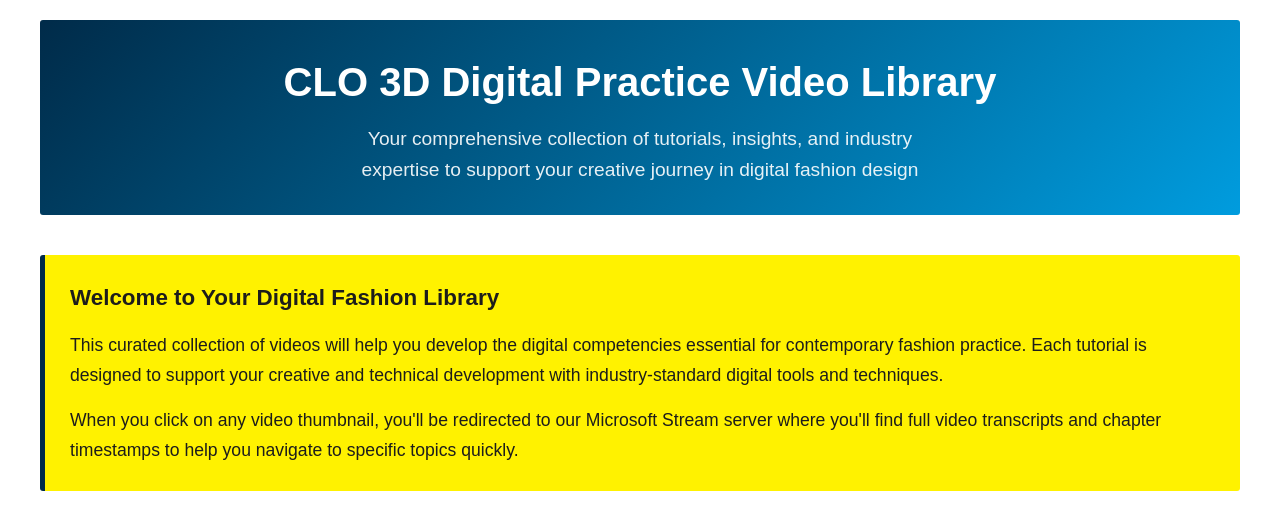
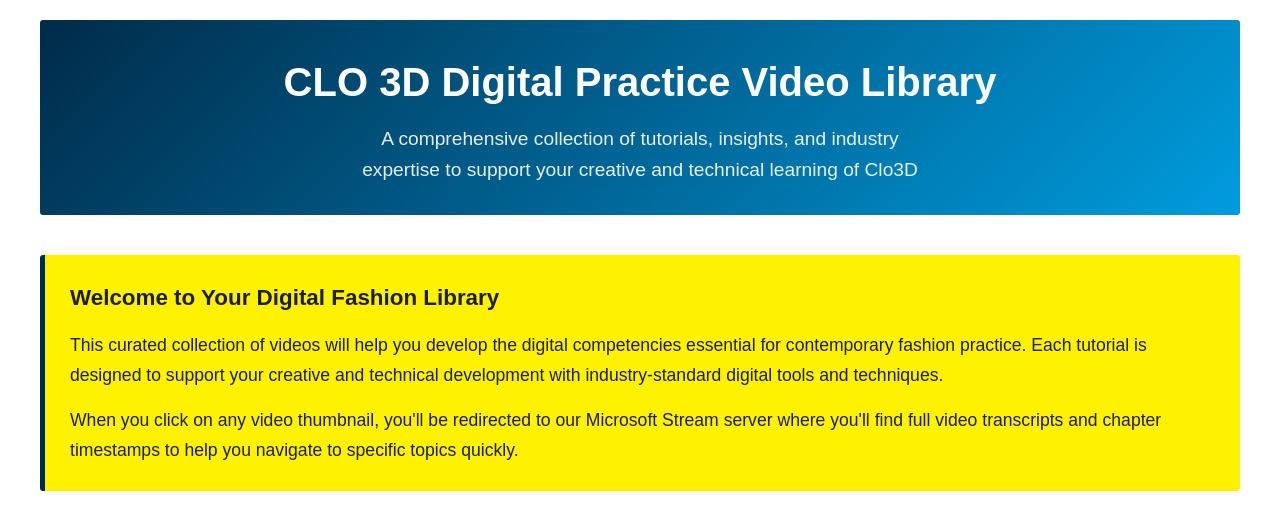
Before and after one commit to MounseyWood/digital-practice-video-repository-v1, a plain HTML site: page index.html in a window 1280 px wide. Shown: the top 511 px of the page. Drawn offline with Linux system fonts and the light colour scheme.

Commit message:
Update index.html

```diff
--- a/index.html
+++ b/index.html
@@ -276,7 +276,7 @@
     <div class="container">
         <header class="header">
             <h1>CLO 3D Digital Practice Video Library</h1>
-            <p>Your comprehensive collection of tutorials, insights, and industry expertise to support your creative journey in digital fashion design</p>
+            <p>A comprehensive collection of tutorials, insights, and industry expertise to support your creative and technical learning of Clo3D</p>
         </header>
 
         <section class="intro-section">
```
